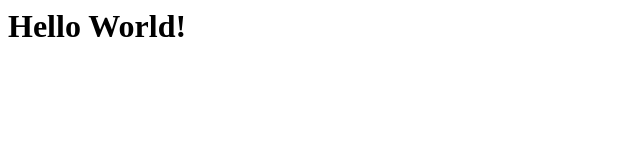
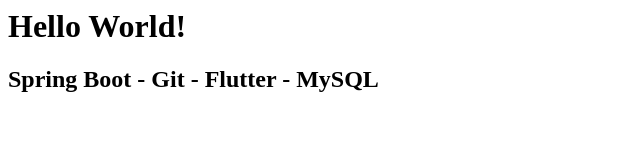
Before and after one commit to twsila/demo-repo2, a plain HTML site: page index.html in a window 1280 px wide. Shown: the whole page, without its empty margins (0-640 px from the left). Drawn offline with Linux system fonts and the light colour scheme.

Commit message:
Update index.html

```diff
--- a/index.html
+++ b/index.html
@@ -1 +1,2 @@
 <h1>Hello World!</h1>
+<h2>Spring Boot - Git - Flutter - MySQL</h2>
```
